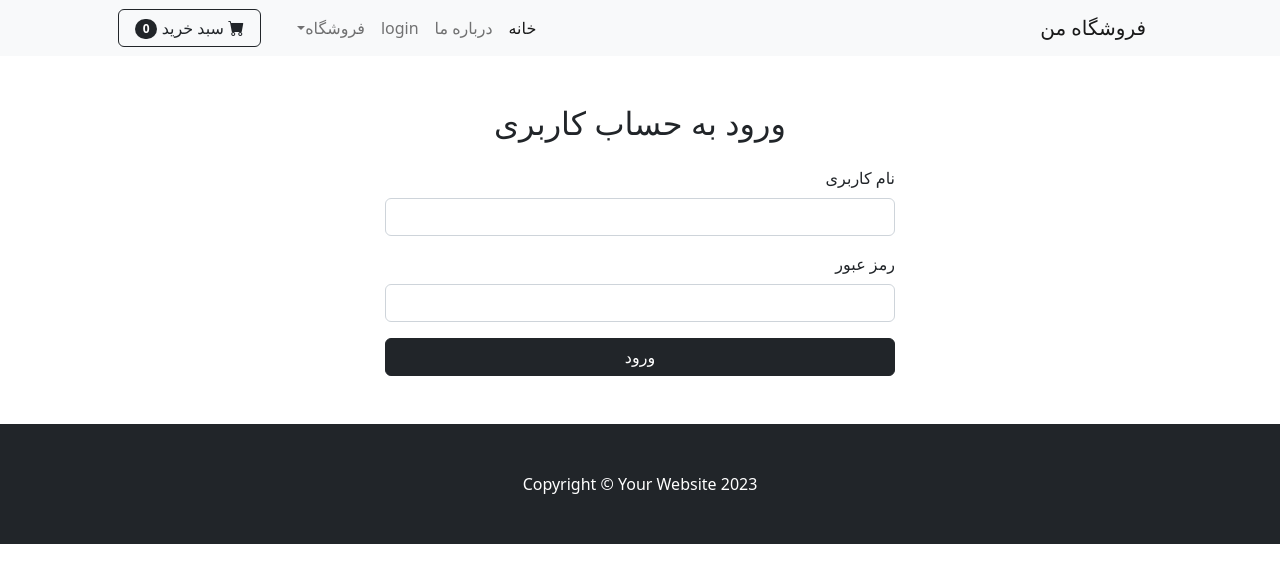
After one commit to fatemehhajzade/E-commerce-Website, a Django app: page /login/ in a window 1280 px wide. The commit adds this page. Shown: the top 583 px of the page. Run offline with Django 5.2, Linux system fonts and the light colour scheme; some libraries are stand-ins or nearby versions.

Commit message:
"login and logout pages"

```diff
--- a/shop/templates/base.html
+++ b/shop/templates/base.html
@@ -26,6 +26,13 @@
                     <ul class="navbar-nav me-auto mb-2 mb-lg-0 ms-lg-4">
                         <li class="nav-item"><a class="nav-link active" aria-current="page" href="{% url "home" %}">خانه</a></li>
                         <li class="nav-item"><a class="nav-link" href="about/">درباره ما</a></li>
+
+                        {% if user.is_authenticated %}
+                        <li class="nav-item"><a class="nav-link" href="{% url "logout" %}">logout</a></li>
+                        {% else %}
+                        <li class="nav-item"><a class="nav-link" href="login/">login</a></li>
+                        {% endif %}
+
                         <li class="nav-item dropdown">
                             <a class="nav-link dropdown-toggle" id="navbarDropdown" href="#" role="button" data-bs-toggle="dropdown" aria-expanded="false">فروشگاه</a>
                             <ul class="dropdown-menu" aria-labelledby="navbarDropdown">
@@ -47,10 +54,18 @@
             </div>
         </nav>
 
+        {% if messages %}
+            {% for message in messages %}
+                <div class="alert alert-{{ message.tags }}">
+                    {{ message }}
+                </div>
+            {% endfor %}
+        {% endif %}
+
         {% block content %}
 
         {% endblock  %}
-
+        <br><br>
         <!-- Footer-->
         <footer class="py-5 bg-dark">
             <div class="container"><p class="m-0 text-center text-white">Copyright &copy; Your Website 2023</p></div>
--- /dev/null
+++ b/shop/templates/login.html
@@ -0,0 +1,33 @@
+{% extends "base.html" %}
+{% block content %}
+
+<div class="container px-4 px-lg-5 mt-5" dir="rtl">
+    <div class="row justify-content-center">
+        <div class="col-md-6">
+            <h2 class="text-center mb-4">ورود به حساب کاربری</h2>
+
+            {% comment %} {% if messages %}
+                {% for message in messages %}
+                    <div class="alert alert-{{ message.tags }}">
+                        {{ message }}
+                    </div>
+                {% endfor %}
+            {% endif %} {% endcomment %}
+
+            <form method="POST" action="{% url 'login' %}">
+                {% csrf_token %}
+                <div class="mb-3">
+                    <label for="username" class="form-label">نام کاربری</label>
+                    <input type="text" class="form-control" id="username" name="username" required>
+                </div>
+                <div class="mb-3">
+                    <label for="password" class="form-label">رمز عبور</label>
+                    <input type="password" class="form-control" id="password" name="password" required>
+                </div>
+                <button type="submit" class="btn btn-dark w-100">ورود</button>
+            </form>
+        </div>
+    </div>
+</div>
+
+{% endblock %}
--- a/shop/urls.py
+++ b/shop/urls.py
@@ -1,5 +1,5 @@
 from django.urls import path, include
-from .views import helloworld,about
+from .views import helloworld,about, login_user, logout_user
 
 urlpatterns = [
     path('', helloworld, name="home"),
--- a/shop/views.py
+++ b/shop/views.py
@@ -1,5 +1,7 @@
-from django.shortcuts import render,HttpResponse
+from django.shortcuts import render,HttpResponse,redirect
 from .models import Product
+from django.contrib.auth import authenticate, login, logout
+from django.contrib import messages
 
 def helloworld(request):
     # return HttpResponse("<h1>سلام دنیا</h1>")
@@ -14,3 +16,25 @@ def helloworld(request):
 
 def about(request):
     return render(request,'about.html')
+
+def login_user(request):
+    if request.method == "POST":
+        username = request.POST['username']
+        password = request.POST['password']
+
+        user = authenticate(request, username = username, password = password)
+
+        if user is not None:
+            login(request, user)
+            messages.success(request, ("Logged in successfully!"))
+            return redirect("home")
+        else:
+            messages.success(request, ("Error!"))
+            return redirect("login")
+    else:
+        return render(request,'login.html')
+
+def logout_user(request):
+    logout(request)
+    messages.success(request, ("Logged out successfully!"))
+    return redirect("home")
```
Also changed, not shown: db.sqlite3.
